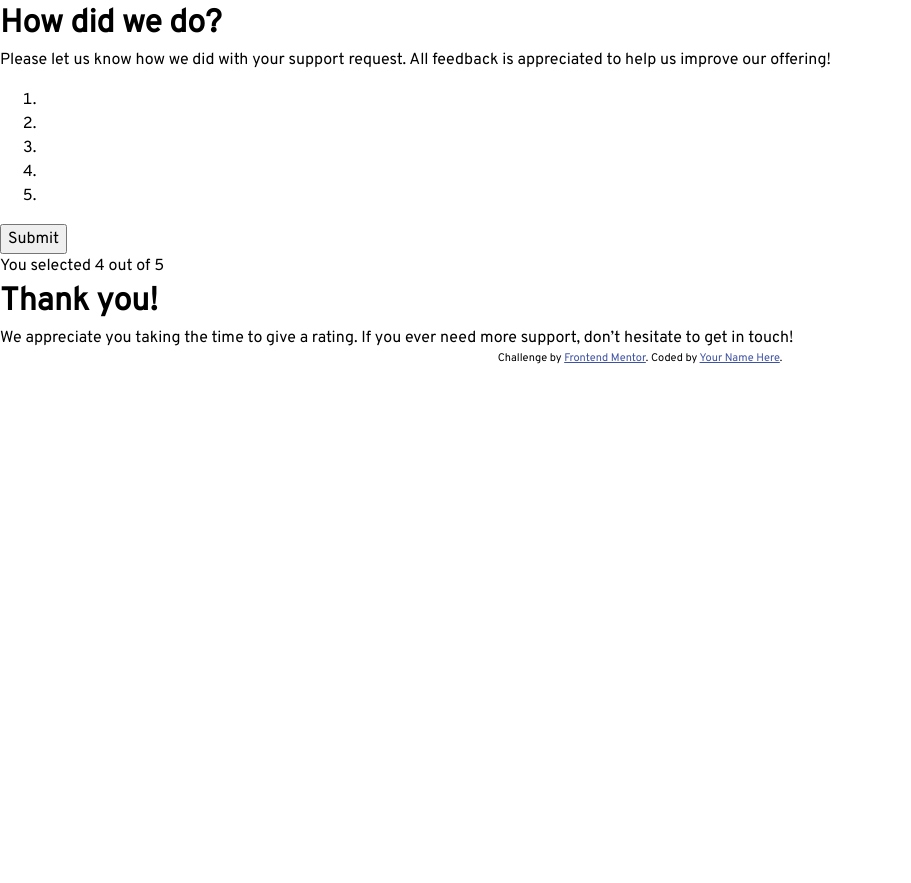
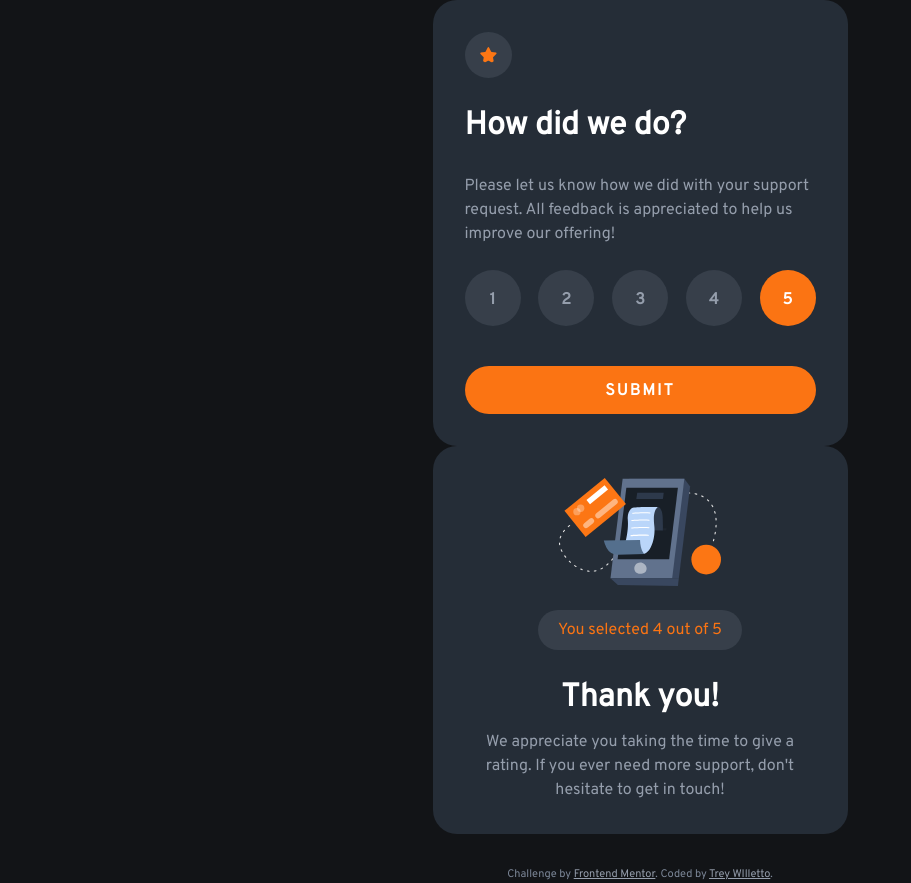
Before and after one commit to willetto/Frontend-Mentor-Ratings, a plain HTML site: page index.html in a window 1280 px wide. Shown: the whole page, without its empty margins (0-911 px from the left). Before the commit the page ends 800 px from the top, so only its background shows below. Drawn offline with Linux system fonts and the light colour scheme.

Commit message:
styled content

```diff
--- a/index.html
+++ b/index.html
@@ -24,19 +24,19 @@
   <body>
     <!-- Rating state start -->
     <main class="rating">
-      <img src="" alt="" />
+      <img class="star" src="images/icon-star.svg" alt="" />
       <h1>How did we do?</h1>
       <p>
         Please let us know how we did with your support request. All feedback is
         appreciated to help us improve our offering!
       </p>
-      <ol>
-        <li></li>
-        <li></li>
-        <li></li>
-        <li></li>
-        <li></li>
-      </ol>
+      <ul class="rating-scale">
+        <li class="circle">1</li>
+        <li class="circle">2</li>
+        <li class="circle">3</li>
+        <li class="circle">4</li>
+        <li class="circle selected">5</li>
+      </ul>
       <button>Submit</button>
     </main>
 
@@ -44,12 +44,12 @@
 
     <!-- Thank you state start -->
     <main class="thanks">
-      <img src="" alt="" />
+      <img src="images/illustration-thank-you.svg" alt="" />
       <p class="user-rating">You selected 4 out of 5</p>
       <h1>Thank you!</h1>
-      <p>
+      <p class="thanks-copy">
         We appreciate you taking the time to give a rating. If you ever need
-        more support, don’t hesitate to get in touch!
+        more support, don't hesitate to get in touch!
       </p>
     </main>
     <!-- Thank you state end -->
@@ -58,7 +58,7 @@
       Challenge by
       <a href="https://www.frontendmentor.io?ref=challenge" target="_blank"
         >Frontend Mentor</a
-      >. Coded by <a href="#">Your Name Here</a>.
+      >. Coded by <a href="www.treywilletto.com">Trey WIlletto</a>.
     </div>
   </body>
 </html>
--- a/style.css
+++ b/style.css
@@ -1,22 +1,119 @@
 :root {
   --primary: hsl(25, 97%, 53%);
 
-  --neutral-100:hsl(0, 0%, 100%)
-  --neutral-300:hsl(217, 12%, 63%)
-  --neutral-500: hsl(216, 12%, 54%)
-  --neutral-700:hsl(213, 19%, 18%)
-  --neutral-900:hsl(216, 12%, 8%)
+  --neutral-100: hsl(0, 0%, 100%);
+  --neutral-300: hsl(217, 12%, 63%);
+  --neutral-500: hsl(216, 12%, 54%);
+  --neutral-600: hsla(216, 12%, 54%, 0.2);
+  --neutral-700: hsl(213, 19%, 18%);
+  --neutral-900: hsl(216, 12%, 8%);
+}
+/* GLOBAL STYLES */
+body {
+  font-family: "Overpass", sans-serif;
+  font-weight: 400;
+  color: var(--neutral-300);
+  background-color: var(--neutral-900);
+  display: grid;
+  align-content: center;
+  justify-content: center;
+}
+main {
+  background-color: var(--neutral-700);
+  padding: 2rem;
+  border-radius: 1.5rem;
+  width: 415px;
+}
+main > * + * {
+  margin-top: 1.5rem;
+  /* border: 1px solid red; */
+}
+h1 {
+  color: var(--neutral-100);
 }
 
-body{
-  font-family: 'Overpass', sans-serif;
-  font-weight: 400;
+.hidden {
+  display: none;
+}
+/* RATING STYLES */
+.star {
+  background-color: var(--neutral-600);
+  padding: 15px;
+  border-radius: 50%;
+}
+.rating-scale {
+  display: flex;
+  justify-content: space-between;
+  padding: 0;
+}
+.rating-scale > * {
+  list-style: none;
+  font-weight: 700;
+  text-align: center;
+  background-color: var(--neutral-600);
+  padding-top: 1.15rem;
+  border-radius: 50%;
+  width: 3.5rem;
+  height: 3.5rem;
+  transition: all 250ms ease-in-out;
+}
+.selected {
+  background-color: var(--primary);
+  color: var(--neutral-100);
 }
 
+.rating-scale > *:hover {
+  background-color: var(--neutral-500);
+  color: var(--neutral-100);
+  cursor: pointer;
+}
+button {
+  background-color: var(--primary);
+  color: var(--neutral-100);
+  text-transform: uppercase;
+  letter-spacing: 2px;
+  font-weight: 700;
+  height: 3rem;
+  line-height: 3rem;
+  border: 0;
+  border-radius: 3rem;
+  width: 100%;
+  transition: all 250ms ease-in-out;
+}
+button:hover {
+  cursor: pointer;
+  color: var(--primary);
+  background-color: var(--neutral-100);
+}
+/* THANK YOU STYLES */
+.thanks {
+  text-align: center;
+}
+.thanks img {
+  margin-inline: auto;
+}
+.user-rating {
+  color: var(--primary);
+  background-color: var(--neutral-600);
+  margin-inline: auto;
+  padding-block: 0.5rem;
+  padding-inline: 1.25rem;
+  border-radius: 2rem;
+  width: fit-content;
+}
+.thanks-copy {
+  margin-top: 0.5rem;
+}
+/* ATTRIBUTION STYLES */
 .attribution {
+  margin-top: 2rem;
   font-size: 11px;
   text-align: center;
+  color: var(--neutral-500);
 }
 .attribution a {
-  color: hsl(228, 45%, 44%);
+  color: var(--neutral-300);
 }
+.attribution a:hover {
+  color: var(--primary);
+}
```
